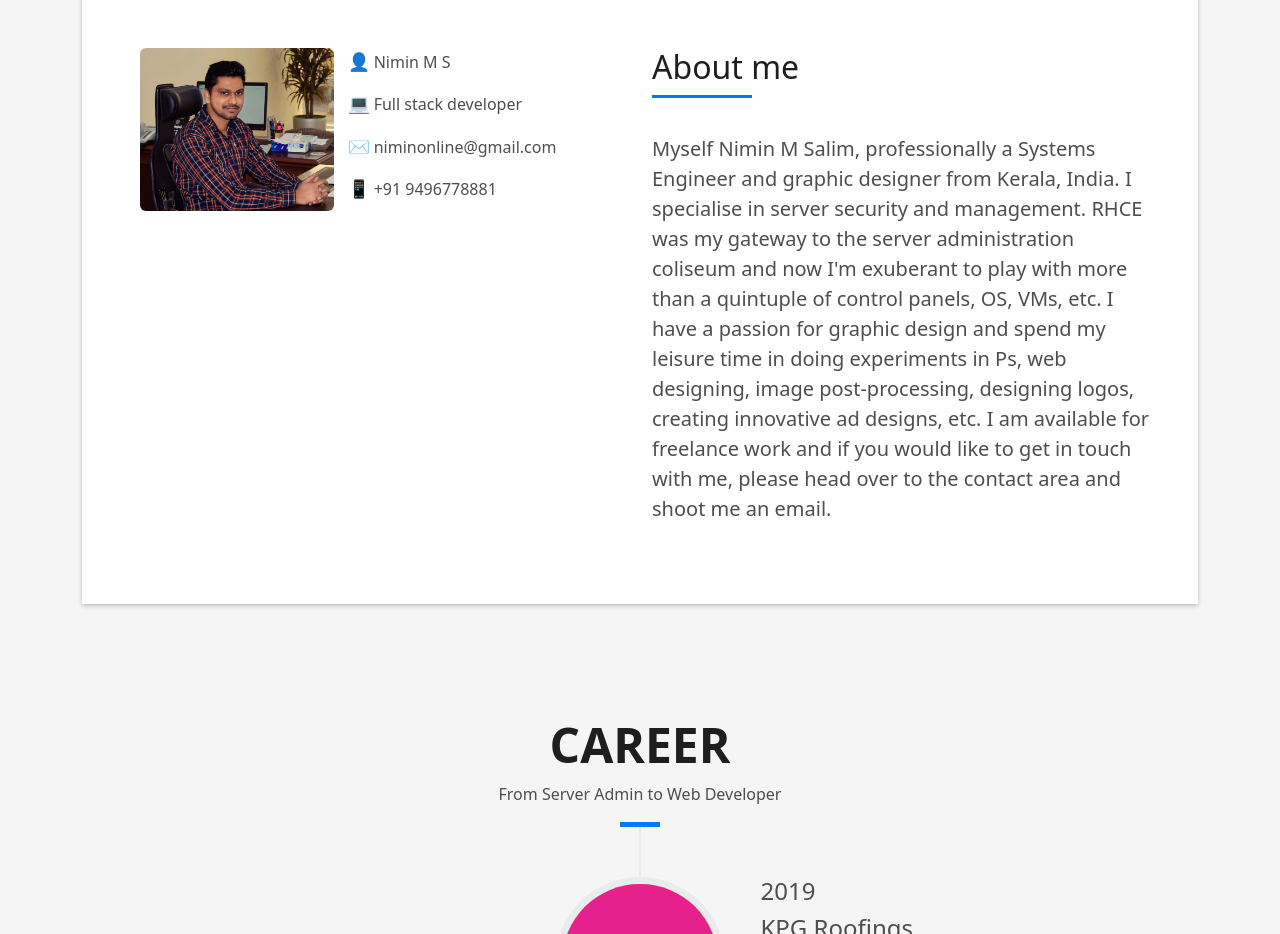
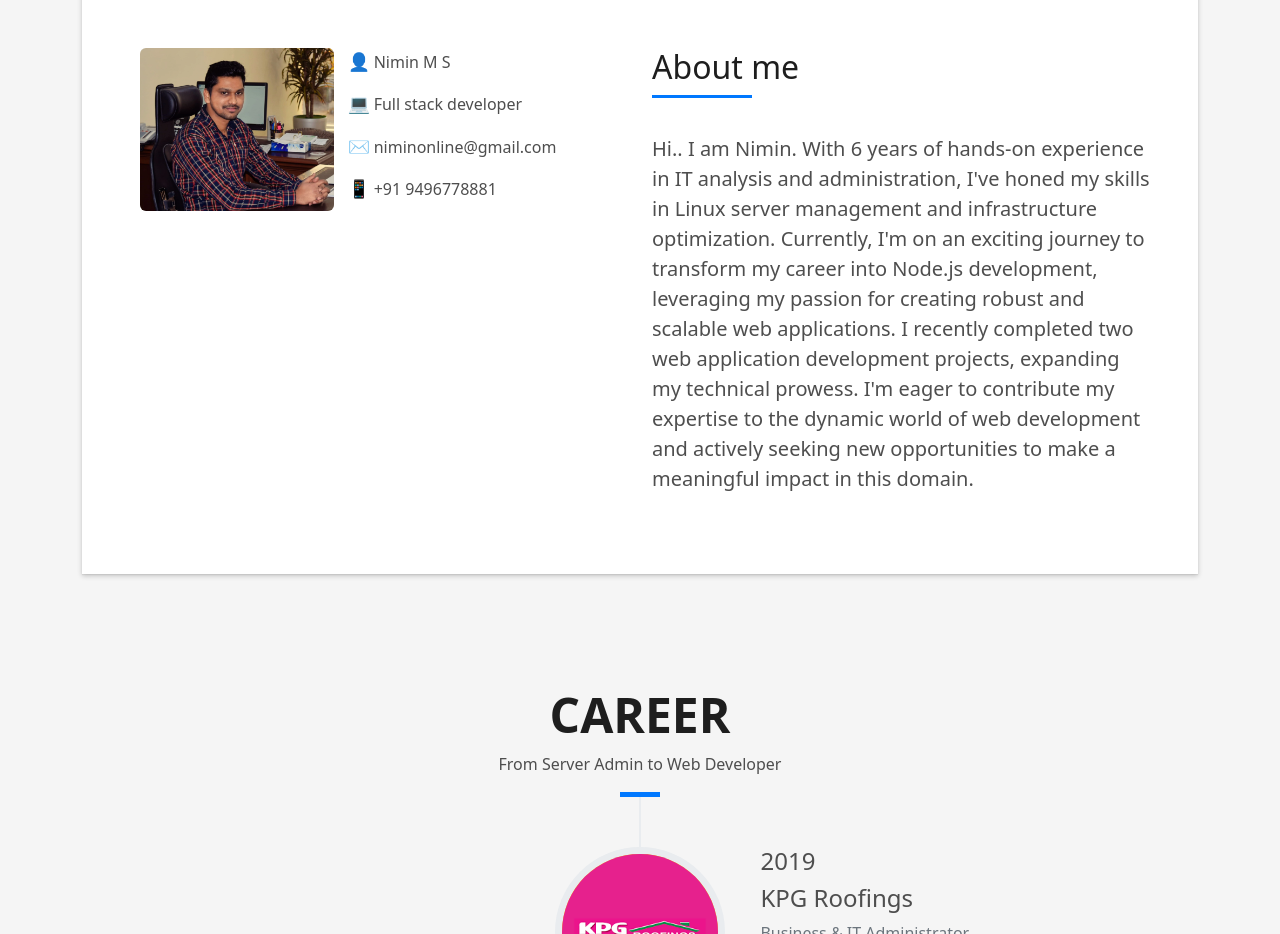
Before and after one commit to niminonline/nimin.in, a plain HTML site: page index.html in a window 1280 px wide. Shown: the part 880-1814 px from the top of the page. Drawn offline with nearby package versions, Linux system fonts and the light colour scheme.

Commit message:
fullstack description

```diff
--- a/index.html
+++ b/index.html
@@ -130,18 +130,7 @@
                         <h5 class="title-left">About me</h5>
                       </div>
                       <p class="lead">
-                        Myself Nimin M Salim, professionally a Systems Engineer
-                        and graphic designer from Kerala, India. I specialise in
-                        server security and management. RHCE was my gateway to
-                        the server administration coliseum and now I'm exuberant
-                        to play with more than a quintuple of control panels,
-                        OS, VMs, etc. I have a passion for graphic design and
-                        spend my leisure time in doing experiments in Ps, web
-                        designing, image post-processing, designing logos,
-                        creating innovative ad designs, etc. I am available for
-                        freelance work and if you would like to get in touch
-                        with me, please head over to the contact area and shoot
-                        me an email.
+                       Hi.. I am Nimin. With 6 years of hands-on experience in IT analysis and administration, I've honed my skills in Linux server management and infrastructure optimization. Currently, I'm on an exciting journey to transform my career into Node.js development, leveraging my passion for creating robust and scalable web applications. I recently completed two web application development projects, expanding my technical prowess. I'm eager to contribute my expertise to the dynamic world of web development and actively seeking new opportunities to make a meaningful impact in this domain.
                       </p>
                     </div>
                   </div>
@@ -460,7 +449,7 @@
                     </div>
                     <div class="col-sm-4">
                       <div class="w-like">
-                        <a href="https://audiclone.netlify.app">
+                        <a href="https://audi-com-clone.vercel.app/">
                           <span class="bi bi-plus-circle"></span
                         ></a>
                       </div>
@@ -491,7 +480,7 @@
                     </div>
                     <div class="col-sm-4">
                       <div class="w-like">
-                        <a href="https://upstoxclone.netlify.app">
+                        <a href="https://upstox-clone.vercel.app/">
                           <span class="bi bi-plus-circle"></span
                         ></a>
                       </div>
@@ -522,7 +511,7 @@
                     </div>
                     <div class="col-sm-4">
                       <div class="w-like">
-                        <a href="portfolio-details.html">
+                        <a href="https://lseclone.vercel.app/">
                           <span class="bi bi-plus-circle"></span
                         ></a>
                       </div>
```
